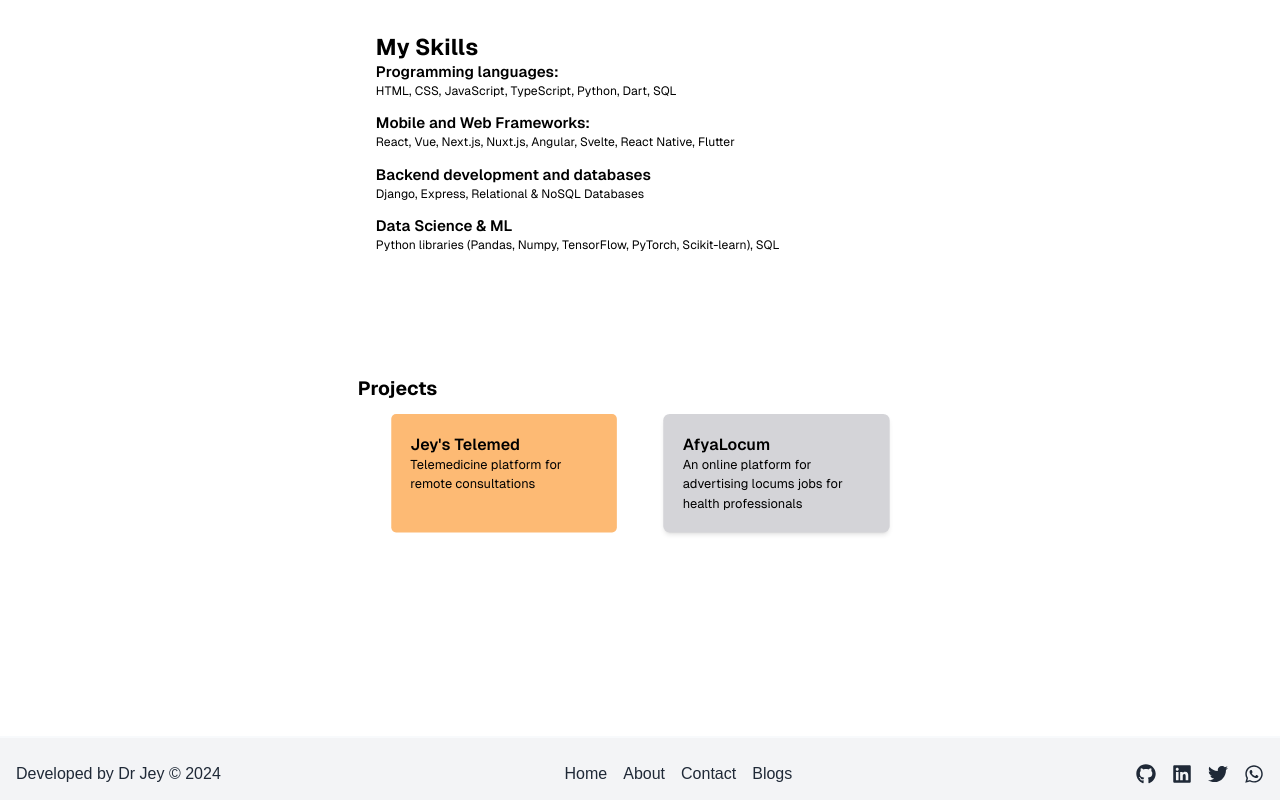
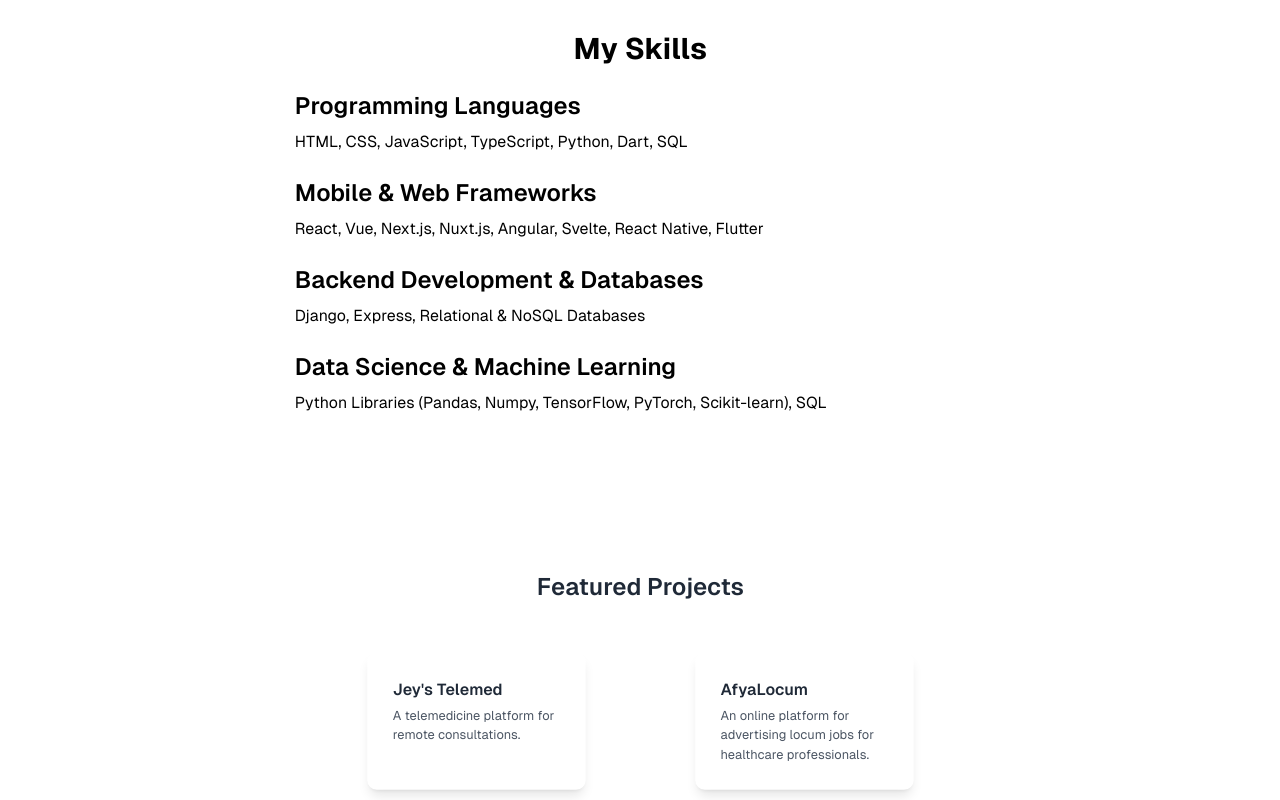
Before and after one commit to AkumuJey/portfolio, a Next.js app: page / in a window 1280 px wide. Shown: the part 540-1340 px from the top of the page. Built offline with nearby package versions, Linux system fonts and the light colour scheme.

Commit message:
Updated home scroll animation

```diff
--- a/src/components/Hero.tsx
+++ b/src/components/Hero.tsx
@@ -1,55 +1,44 @@
 "use client";
-import { motion, useAnimate, useScroll, useTransform } from "framer-motion";
+import { motion, useScroll, useTransform } from "framer-motion";
+import { useRef } from "react";
 import Image from "next/image";
-import { useEffect } from "react";
 
 const Hero = () => {
-  const { scrollYProgress } = useScroll();
-  const scale = useTransform(scrollYProgress, [0, 1], [1, 0.8]);
-  const [scope, animate] = useAnimate();
-  useEffect(() => {
-    animate(
-      "#image",
-      { scale: 0.8 },
-      { duration: 0.6, ease: "easeInOut" }
-    ).then(() => {
-      animate("#image", { scale: 1.1 }, { duration: 0.6, ease: "easeInOut" });
-    });
-  }, [animate]);
+  const ref = useRef(null);
+  const { scrollYProgress } = useScroll({ target: ref });
+
+  // Scale effect based on scroll progress
+  const scale = useTransform(scrollYProgress, [0, 0.5, 1], [0.8, 1, 0.7]);
 
   return (
     <motion.div
-      ref={scope}
+      ref={ref}
       className="flex gap-6 flex-col md:flex-row p-5 w-full justify-start"
-      style={{ scale: scale }}
+      style={{ scale }}
     >
+      <motion.div className="relative w-1/3">
         <Image
           src={`/akumu.png`}
           width={600}
           height={600}
           alt="Akumu Image"
-        className="rounded-full w-1/3 text-center text-[10px]"
-        id="image"
+          className="rounded-full w-full text-center"
           priority={true}
         />
+      </motion.div>
+
       <div className="flex flex-col justify-center items-center">
-        <motion.h1
-          className="text-5xl font-bold w-full flex flex-col gap-2 p-2"
-          id="name"
-          initial={{ scale: 0.8 }}
-          animate={{ scale: 1 }}
-          transition={{ duration: 0.5, ease: "easeInOut" }}
-        >
+        <motion.h1 className="text-5xl font-bold w-full flex flex-col gap-2 p-2">
           <motion.span
             initial={{ x: -10 }}
-            animate={{ scale: 1, x: 0 }}
+            animate={{ x: 0 }}
             transition={{ duration: 0.5, ease: "easeInOut" }}
           >
             Hi, I&#39;m
           </motion.span>
           <motion.span
             initial={{ x: -10 }}
-            animate={{ scale: 1, x: 0 }}
+            animate={{ x: 0 }}
             transition={{ duration: 1, ease: "easeInOut" }}
           >
             Dr. Akumu J. Owino
@@ -60,7 +49,6 @@ const Hero = () => {
           initial={{ scaleX: 0 }}
           animate={{ scaleX: 1 }}
           transition={{ duration: 0.5, ease: "easeIn" }}
-          id="profession"
         >
           Medical Doctor & Software Developer
         </motion.h2>
--- a/src/components/Projects.tsx
+++ b/src/components/Projects.tsx
@@ -1,59 +1,77 @@
 "use client";
 import { motion, useScroll, useTransform } from "framer-motion";
+
 const Projects = () => {
   const { scrollYProgress } = useScroll({});
   const scale = useTransform(scrollYProgress, [0, 1], [0.5, 0.8]);
 
   return (
     <motion.div
-      className="flex flex-col gap-4 w-full p-5 mx-auto"
+      className="flex flex-col gap-8 w-full p-8 mx-auto max-w-6xl"
       style={{ scale }}
     >
-      <h3 className="text-2xl font-bold">Projects</h3>
-      <ul className="flex flex-col sm:flex-row gap-4 w-full justify-evenly">
+      <h3 className="text-3xl font-semibold text-center text-gray-800 dark:text-white mb-8">
+        Featured Projects
+      </h3>
+      <ul className="flex flex-col sm:flex-row gap-6 w-full justify-between">
+        {/* Project 1 */}
         <motion.li
-          className="flex-col gap-2 p-6 bg-orange-300 dark:bg-orange-900 rounded-md w-4/5 md:w-2/5"
+          className="flex flex-col gap-4 bg-white dark:bg-zinc-800 p-8 rounded-xl shadow-lg transition-transform duration-500 ease-in-out transform hover:scale-105 hover:shadow-xl w-4/5 sm:w-2/5"
           whileHover={{
             y: -5,
-            boxShadow: "0px 6px 20px rgba(129, 230, 217, 0.4)",
+            boxShadow: "0px 8px 30px rgba(129, 230, 217, 0.4)",
           }}
           transition={{
             duration: 0.5,
             type: "spring",
             stiffness: 300,
-            damping: 20,
+            damping: 25,
             ease: "easeInOut",
           }}
         >
-          <a href="https://jeystelemed.netlify.app/" target="_blank">
+          <a
+            href="https://jeystelemed.netlify.app/"
+            target="_blank"
+            rel="noopener noreferrer"
+          >
             <div>
-              <h4 className="font-semibold text-xl">Jey&#39;s Telemed</h4>
-              <p>Telemedicine platform for remote consultations</p>
+              <h4 className="font-semibold text-xl text-gray-800 dark:text-white">
+                Jey&#39;s Telemed
+              </h4>
+              <p className="text-gray-600 dark:text-gray-400 mt-2">
+                A telemedicine platform for remote consultations.
+              </p>
             </div>
           </a>
         </motion.li>
 
+        {/* Project 2 */}
         <motion.li
-          className="text-zinc bg-zinc-300 dark:bg-zinc-700 rounded-lg p-6 shadow-md w-4/5 md:w-2/5"
+          className="flex flex-col gap-4 bg-white dark:bg-zinc-800 p-8 rounded-xl shadow-lg transition-transform duration-500 ease-in-out transform hover:scale-105 hover:shadow-xl w-4/5 sm:w-2/5"
           whileHover={{
-            y: -3,
-
-            boxShadow: "0px 6px 20px rgba(56, 178, 172, 0.4)", // Teal shadow for extra depth
+            y: -5,
+            boxShadow: "0px 8px 30px rgba(56, 178, 172, 0.4)",
           }}
           transition={{
             duration: 0.5,
             type: "spring",
             stiffness: 300,
-            damping: 20,
+            damping: 25,
             ease: "easeInOut",
           }}
         >
-          <a href="https://afyalocum.vercel.app/" target="_blank">
+          <a
+            href="https://afyalocum.vercel.app/"
+            target="_blank"
+            rel="noopener noreferrer"
+          >
             <div>
-              <h4 className="font-semibold text-xl">AfyaLocum</h4>
-              <p>
-                An online platform for advertising locums jobs for health
-                professionals
+              <h4 className="font-semibold text-xl text-gray-800 dark:text-white">
+                AfyaLocum
+              </h4>
+              <p className="text-gray-600 dark:text-gray-400 mt-2">
+                An online platform for advertising locum jobs for healthcare
+                professionals.
               </p>
             </div>
           </a>
--- a/src/components/Skills.tsx
+++ b/src/components/Skills.tsx
@@ -1,5 +1,4 @@
 "use client";
-
 import { motion, useScroll, useTransform } from "framer-motion";
 import { useRef } from "react";
 
@@ -7,37 +6,45 @@ const Skills = () => {
   const ref = useRef(null);
   const { scrollYProgress } = useScroll({
     target: ref,
+    offset: ["start end", "end start"], // Apply this offset to trigger scroll-based animations at the right moments
   });
-  const scale = useTransform(scrollYProgress, [0, 1], [0.5, 1]);
+
+  const scale = useTransform(scrollYProgress, [0, 0.5, 1], [0.7, 1, 0.7]);
 
   return (
     <motion.div
-      className="w-full px-6"
+      ref={ref}
+      className="w-full px-6 py-10"
       style={{ scale }}
-      transition={{ ease: "easeInOut" }}
-      ref={ref}
+      initial={{ scale: 0.8 }}
+      whileInView={{ scale: 1 }}
+      transition={{ duration: 0.5, ease: "easeOut" }}
     >
-      <h2 className="text-3xl font-bold">My Skills</h2>
-      <div className="mb-4" id="languages">
-        <h3 className="text-xl font-semibold">Programming languages:</h3>
-        <p>HTML, CSS, JavaScript, TypeScript, Python, Dart, SQL</p>
+      <h2 className="text-3xl font-bold mb-6 text-center">My Skills</h2>
+      <div className="mb-6" id="languages">
+        <h3 className="text-2xl font-semibold">Programming Languages</h3>
+        <p className="mt-2">
+          HTML, CSS, JavaScript, TypeScript, Python, Dart, SQL
+        </p>
       </div>
-      <div className="mb-4" id="frameworks">
-        <h3 className="text-xl font-semibold">Mobile and Web Frameworks: </h3>
-        <p>
+      <div className="mb-6" id="frameworks">
+        <h3 className="text-2xl font-semibold">Mobile & Web Frameworks</h3>
+        <p className="mt-2">
           React, Vue, Next.js, Nuxt.js, Angular, Svelte, React Native, Flutter
         </p>
       </div>
-      <div className="mb-4" id="backend">
-        <h3 className="text-xl font-semibold">
-          Backend development and databases
+      <div className="mb-6" id="backend">
+        <h3 className="text-2xl font-semibold">
+          Backend Development & Databases
         </h3>
-        <p>Django, Express, Relational & NoSQL Databases</p>
+        <p className="mt-2">Django, Express, Relational & NoSQL Databases</p>
       </div>
-      <div className="mb-4" id="python">
-        <h3 className="text-xl font-semibold">Data Science & ML</h3>
-        <p>
-          Python libraries (Pandas, Numpy, TensorFlow, PyTorch, Scikit-learn),
+      <div className="mb-6" id="python">
+        <h3 className="text-2xl font-semibold">
+          Data Science & Machine Learning
+        </h3>
+        <p className="mt-2">
+          Python Libraries (Pandas, Numpy, TensorFlow, PyTorch, Scikit-learn),
           SQL
         </p>
       </div>
```
Lines whose indentation alone changed are shown as unchanged.
